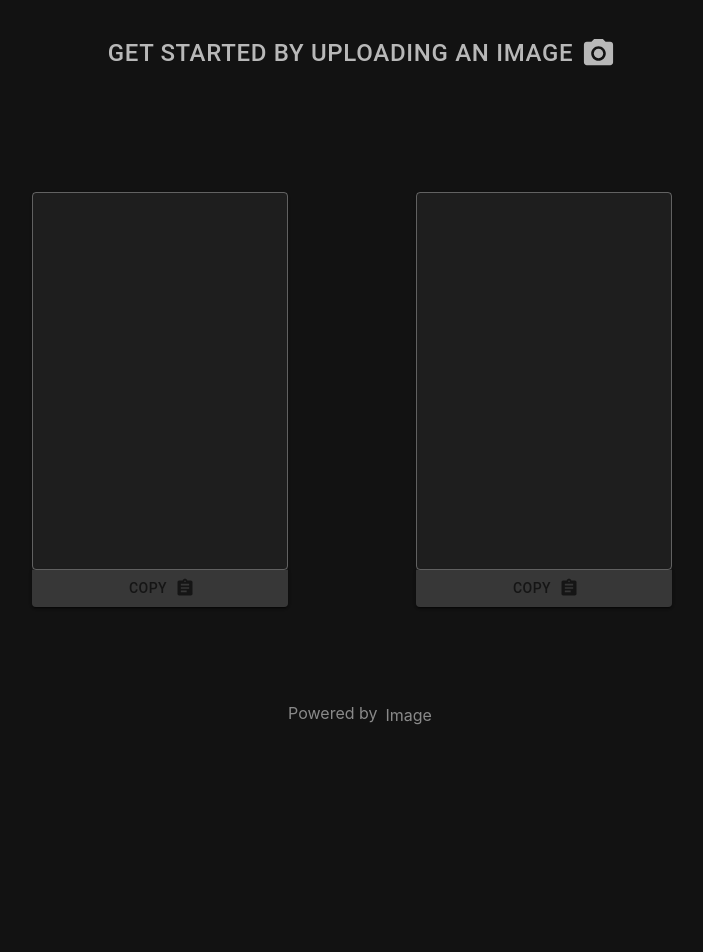
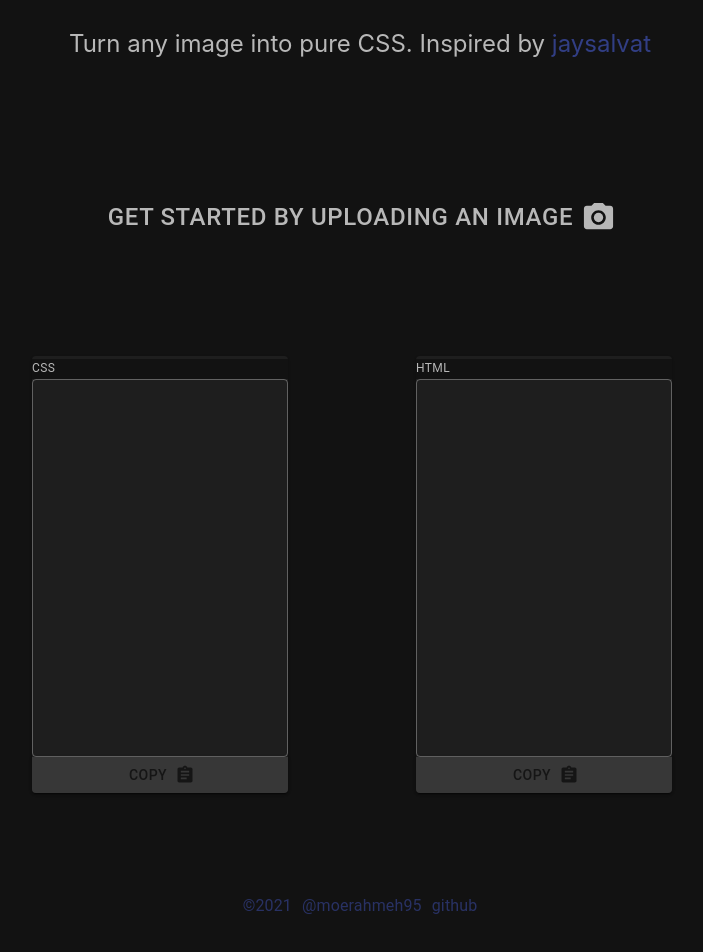
Before and after one commit to moe9195/image-to-css, a Next.js app: page / in a window 1280 px wide. Shown: the part 38-990 px from the top of the page, without its empty margins (280-983 px from the left). Before the commit the page ends 800 px from the top, so only its background shows below. Built offline with nearby package versions, Linux system fonts and the light colour scheme.

Commit message:
Some quality of life UI changes.

```diff
--- a/pages/components/footer.js
+++ b/pages/components/footer.js
@@ -1,15 +1,37 @@
+import React from 'react'
+import Typography from '@material-ui/core/Typography'
+import Link from '@material-ui/core/Link'
+
+const links = [
+  {
+    label: '©2021',
+    src: ''
+  },
+  {
+    label: '@moerahmeh95',
+    src: 'https://mrahmeh.netlify.app/'
+  },
+  {
+    label: 'github',
+    src: 'https://github.com/moe9195'
+  },
+]
+
 const Footer = ({ styles }) => {
+
   return (
-    <footer className={styles.footer}>
-      <a
-        href="https://github.com/moe9195"
-        target="_blank"
-        rel="noopener noreferrer"
-      >
-        Powered by <span className={styles.logo}>Image</span>
-      </a>
-    </footer>
-  );
-};
+    <div className={styles.footer}>
+      {links.map((link) => (
+        <Typography className={styles.linkTypography} key={link.label}>
+          <Link className={styles.link} href={link.src} target="_blank">
+            {link.label}
+          </Link>
+        </Typography>
+        )
+      )}
+   </div>
+  )
+}
+
 
 export default Footer;
--- a/pages/components/output.js
+++ b/pages/components/output.js
@@ -1,15 +1,35 @@
+import React, { useState } from "react";
 import Paper from "@mui/material/Paper";
 import Grid from "@mui/material/Grid";
 import Box from "@mui/material/Box";
 import TextField from "@mui/material/TextField";
 import Button from "@mui/material/Button";
+import FormHelperText from '@mui/material/FormHelperText';
 import CopyIcon from "@mui/icons-material/Assignment";
 
 const Output = ({ styles, css }) => {
+  const [copiedCSS, setCopiedCSS] = useState(false);
+  const [copiedHTML, setCopiedHTML] = useState(false);
+
+  const handleCopiedCSS = () => {
+    setCopiedCSS(true);
+    setTimeout(() => {
+      setCopiedCSS(false);
+    }, 1000);
+  }
+
+  const handleCopiedHTML = () => {
+    setCopiedHTML(true);
+    setTimeout(() => {
+      setCopiedHTML(false);
+    }, 1000);
+  }
+
   return (
     <Box sx={{ flexGrow: 1 }}>
       <Grid container spacing={2}>
         <Paper className={styles.outputPaper}>
+          <FormHelperText className={styles.helperText}>CSS</FormHelperText>
           <TextField
             fullWidth
             multiline
@@ -35,12 +55,14 @@ const Output = ({ styles, css }) => {
             endIcon={<CopyIcon />}
             onClick={() => {
               navigator.clipboard.writeText(css);
+              handleCopiedCSS();
             }}
           >
-            Copy
+            {copiedCSS ? "Copied!" : "Copy"}
           </Button>
         </Paper>
         <Paper className={styles.outputPaper}>
+          <FormHelperText className={styles.helperText}>HTML</FormHelperText>
           <TextField
             fullWidth
             multiline
@@ -68,9 +90,10 @@ const Output = ({ styles, css }) => {
               navigator.clipboard.writeText(
                 css && `<div class="drawing"></div>`
               );
+              handleCopiedHTML();
             }}
           >
-            Copy
+            {copiedHTML ? "Copied!" : "Copy"}
           </Button>
         </Paper>
       </Grid>
--- /dev/null
+++ b/pages/components/title.js
@@ -0,0 +1,17 @@
+import React from 'react'
+import Typography from '@material-ui/core/Typography'
+import Link from '@material-ui/core/Link'
+
+const Title = ({ styles }) => {
+  return (
+    <div className={styles.description}>
+      Turn any image into pure CSS. Inspired by
+      <Link href="https://codepen.io/jaysalvat/pen/HaqBf" target="_blank">
+        {" jaysalvat"}
+      </Link>
+   </div>
+  )
+}
+
+
+export default Title;
--- a/pages/components/upload_image.js
+++ b/pages/components/upload_image.js
@@ -16,10 +16,6 @@ const rgbToHex = (rgb) =>
 const imgDataToCSS = (imgData) => {
   let shadowStyle = "";
   let photoCSS = `.drawing {
-    position: absolute;
-    top: 30px;
-    left: 50%;
-    margin-left: -200px;
     width: 0;
     height: 0;
     box-shadow:\n`;
@@ -47,6 +43,7 @@ const UploadImage = ({
   setImage,
   setInlineStyle,
   setCSS,
+  css,
   loading,
   setLoading,
 }) => {
@@ -110,7 +107,7 @@ const UploadImage = ({
           aria-label="upload picture"
           component="span"
         >
-          {loading ? "Generating..." : "Get started by uploading an image"}
+          {loading ? "Generating..." : css ? "Upload another image" : "Get started by uploading an image"}
         </LoadingButton>
       </label>
 
--- a/pages/index.js
+++ b/pages/index.js
@@ -2,6 +2,7 @@ import Head from "next/head";
 import styles from "../styles/Home.module.css";
 import Footer from "./components/footer.js";
 import Main from "./components/main.js";
+import Title from "./components/title.js";
 import { createTheme, ThemeProvider } from "@mui/material/styles";
 
 const darkTheme = createTheme({
@@ -25,6 +26,7 @@ const Home = () => {
             rel="stylesheet"
           />
         </Head>
+        <Title styles={styles} />
         <Main styles={styles} />
         <Footer styles={styles} />
       </div>
--- a/styles/Home.module.css
+++ b/styles/Home.module.css
@@ -62,6 +62,15 @@
 .outputPaper {
   margin: 4rem;
   width: 20vw;
+}
+
+.helperText {
+  background-color: #121212;
+  margin: 0px;
+}
+
+.link {
+  padding: 5px;
 }
 
 .css {
```
